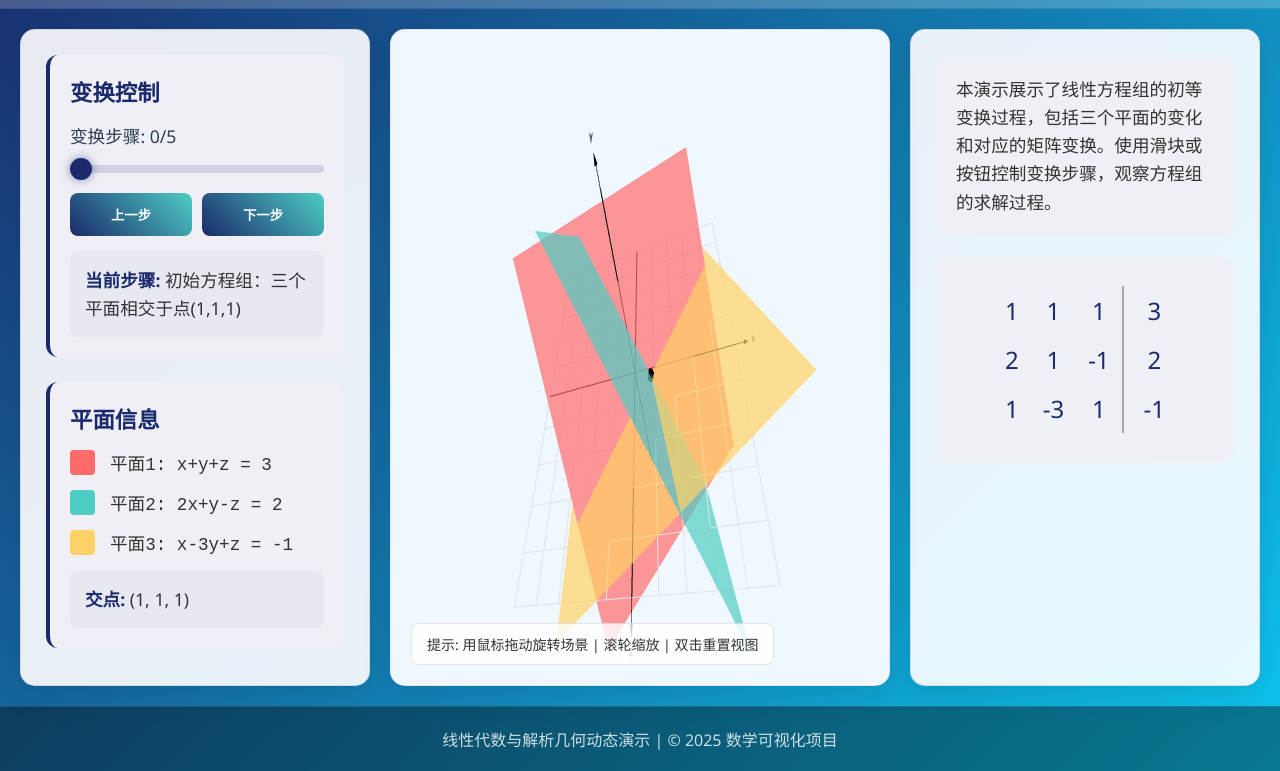
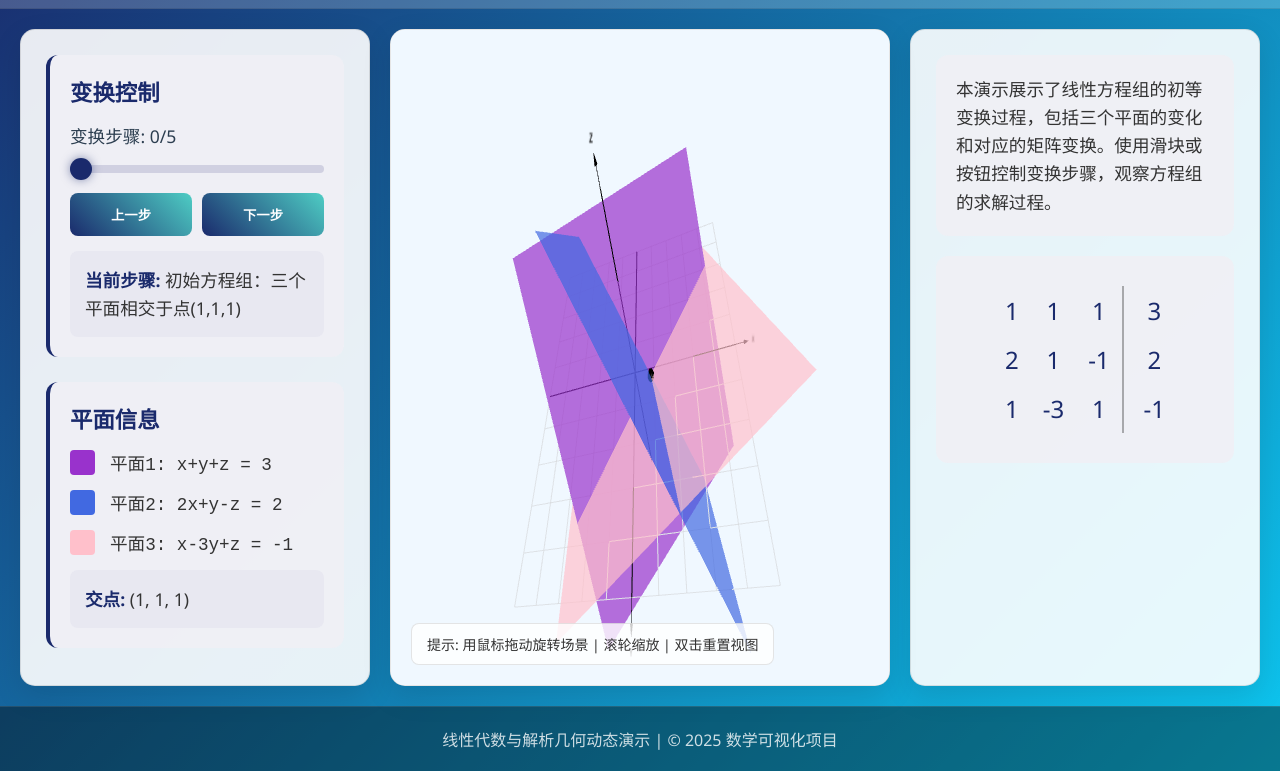
Before and after one commit to Yishine007/Linear_algebra_1.2.1, a plain HTML site: page figure1.2.1.html in a window 1280 px wide. Shown: the part 100-871 px from the top of the page. Drawn offline with nearby package versions, Linux system fonts and the light colour scheme; animation ran at ten frames a second.

Commit message:
Update figure1.2.1.html

```diff
--- a/figure1.2.1.html
+++ b/figure1.2.1.html
@@ -244,9 +244,9 @@
             border-radius: 4px;
         }
 
-        .plane1-color { background: #ff6b6b; }
-        .plane2-color { background: #4ecdc4; }
-        .plane3-color { background: #ffd166; }
+        .plane1-color { background: #9932CC; } /* 紫色 */
+        .plane2-color { background: #4169E1; } /* 蓝色 */
+        .plane3-color { background: #FFC0CB; } /* 粉色 */
 
         .equation {
             font-family: monospace;
@@ -424,10 +424,10 @@
         let currentZoom = 8;
         let axisObjects = { x: null, y: null, z: null };
 
-        // 平面颜色定义
-        const plane1Color = 0xff6b6b;
-        const plane2Color = 0x4ecdc4;
-        const plane3Color = 0xffd166;
+        // 平面颜色定义 - 修改为紫色、蓝色和粉色
+        const plane1Color = 0x9932CC; // 紫色
+        const plane2Color = 0x4169E1; // 蓝色
+        const plane3Color = 0xFFC0CB; // 粉色
         const pointColor = 0x000000;
 
         // 各步骤的平面方程参数
@@ -643,8 +643,8 @@
             const axisLengthLabel = 5.8;
 
             axisObjects.x = create3DAxisLabel('X', new THREE.Vector3(axisLengthLabel, 0, 0), '#000000');
-            axisObjects.y = create3DAxisLabel('Y', new THREE.Vector3(0, axisLengthLabel, 0), '#000000');
-            axisObjects.z = create3DAxisLabel('Z', new THREE.Vector3(0, 0, axisLengthLabel), '#000000');
+            axisObjects.y = create3DAxisLabel('Z', new THREE.Vector3(0, axisLengthLabel, 0), '#000000');
+            axisObjects.z = create3DAxisLabel('Y', new THREE.Vector3(0, 0, axisLengthLabel), '#000000');
 
             sceneGroup.add(axisObjects.x);
             sceneGroup.add(axisObjects.y);
```
